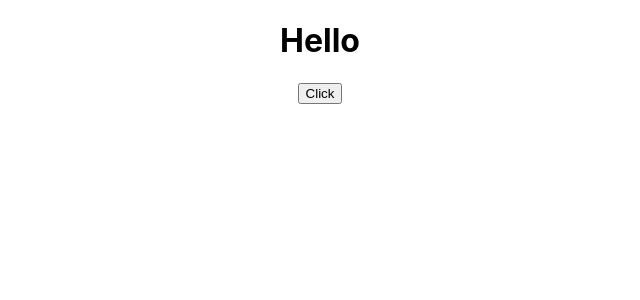
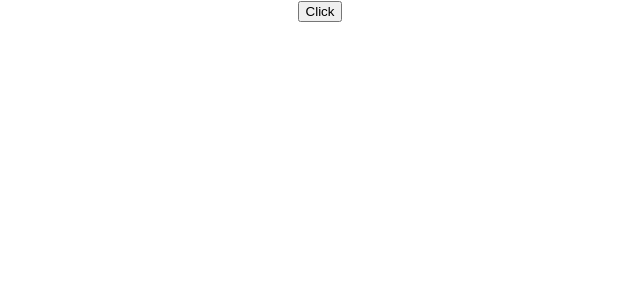
Before and after one commit to krishnabharambe/LearningReactJs, a React (Create React App) app in the folder helloworld/: page / in a window 1280 px wide. Shown: the top 300 px of the page, without its empty margins (320-960 px from the left). Built offline with nearby package versions, Linux system fonts and the light colour scheme.

Commit message:
Methods as props

```diff
--- a/helloworld/src/App.js
+++ b/helloworld/src/App.js
@@ -8,10 +8,13 @@ import Counter from './components/Counter';
 import FunctionClick from './components/FunctionClick';
 import ClassClick from './components/ClassClick';
 import EventBind from './components/EventBind';
+import ParentComponent from './components/ParentComponent';
+import ChildComponent from './components/ChildComponent';
 function App() {
   return (
     <div className="App">
-      <EventBind />
+      <ParentComponent />
+      {/* <EventBind /> */}
       {/* <FunctionClick />
       <ClassClick />
       <Counter />
--- /dev/null
+++ b/helloworld/src/components/ChildComponent.js
@@ -0,0 +1,12 @@
+import React from 'react'
+
+function ChildComponent(props) {
+    return (
+        <div>
+            {/* <button onClick={props.GreetingHandler}>Click</button> */}
+            <button onClick={()=> props.GreetingHandler('krishna')}>Click</button>
+        </div>
+    )
+}
+
+export default ChildComponent
--- /dev/null
+++ b/helloworld/src/components/ParentComponent.js
@@ -0,0 +1,27 @@
+import React, { Component } from 'react'
+import ChildComponent from './ChildComponent'
+
+class ParentComponent extends Component {
+    constructor() {
+        super()
+
+        this.state = {
+             message : 'ParentComponent2'
+        }
+        this.GreetingToParent = this.GreetingToParent.bind(this)
+    }
+
+    GreetingToParent(msg){
+        alert(`Hello ${this.state.message} from ${msg}`)
+    }
+
+    render() {
+        return (
+            <div>
+                <ChildComponent GreetingHandler = {this.GreetingToParent} />
+            </div>
+        )
+    }
+}
+
+export default ParentComponent
```
